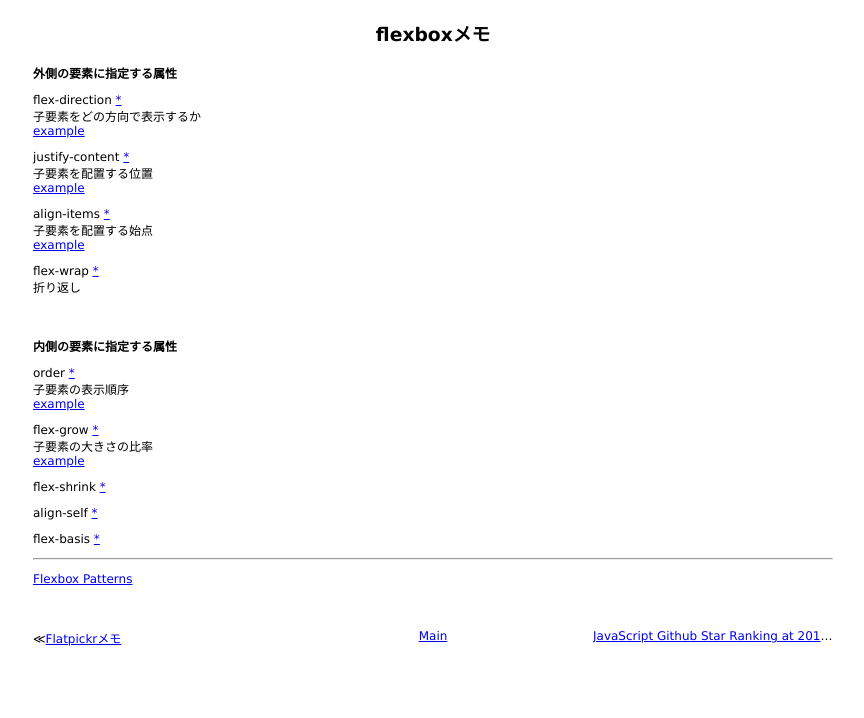
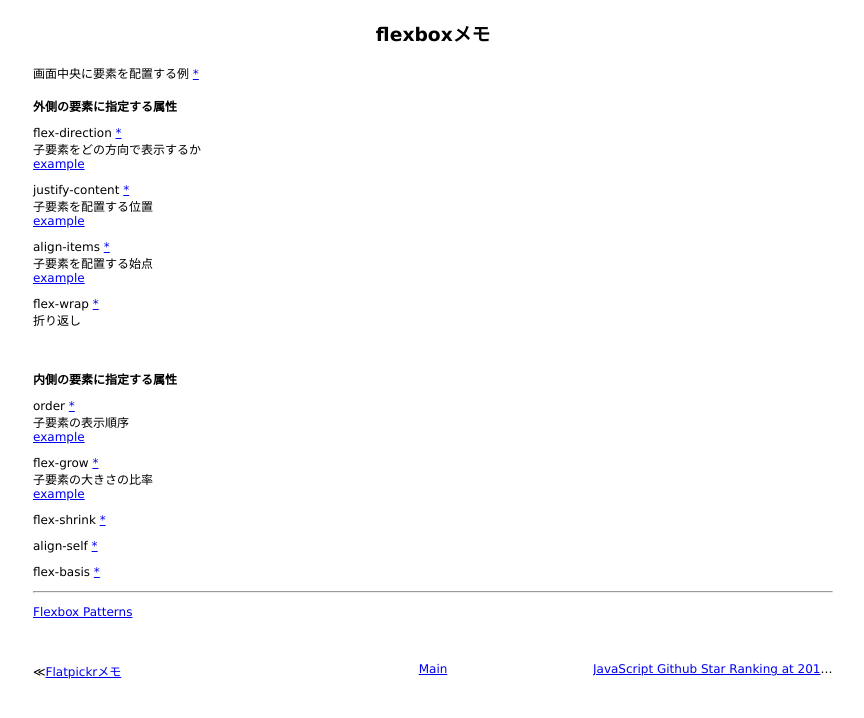
Before and after one commit to 38elements/38elements.github.com, a Jekyll site: the page built from _posts/2016-11-01-flexbox.md, in a window 1280 px wide. Shown: the top 718 px of the page, without its empty margins (207-1071 px from the left). Built offline with Jekyll 4.4.1, drawn with Linux system fonts in a browser that asks for light colours.

Commit message:
Update 2016-11-01-flexbox.md

```diff
--- a/_posts/2016-11-01-flexbox.md
+++ b/_posts/2016-11-01-flexbox.md
@@ -2,6 +2,9 @@
 layout: posts
 title: flexboxメモ
 ---
+
+画面中央に要素を配置する例 [\*](http://jsdo.it/38elements/flexbox-column-row-center)
+
 #### 外側の要素に指定する属性
 flex-direction [\*](https://developer.mozilla.org/ja/docs/Web/CSS/flex-direction)
 子要素をどの方向で表示するか
```
